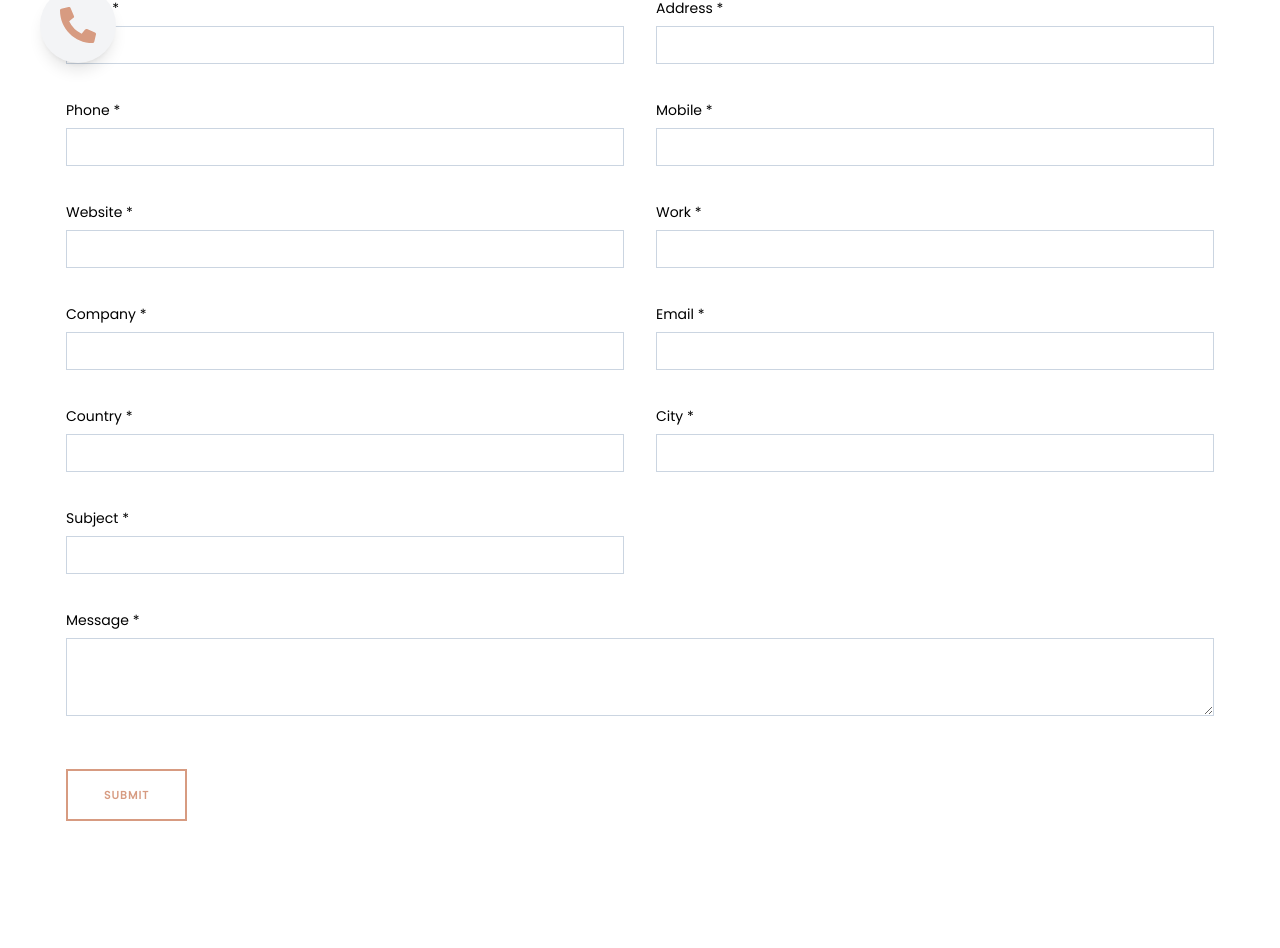
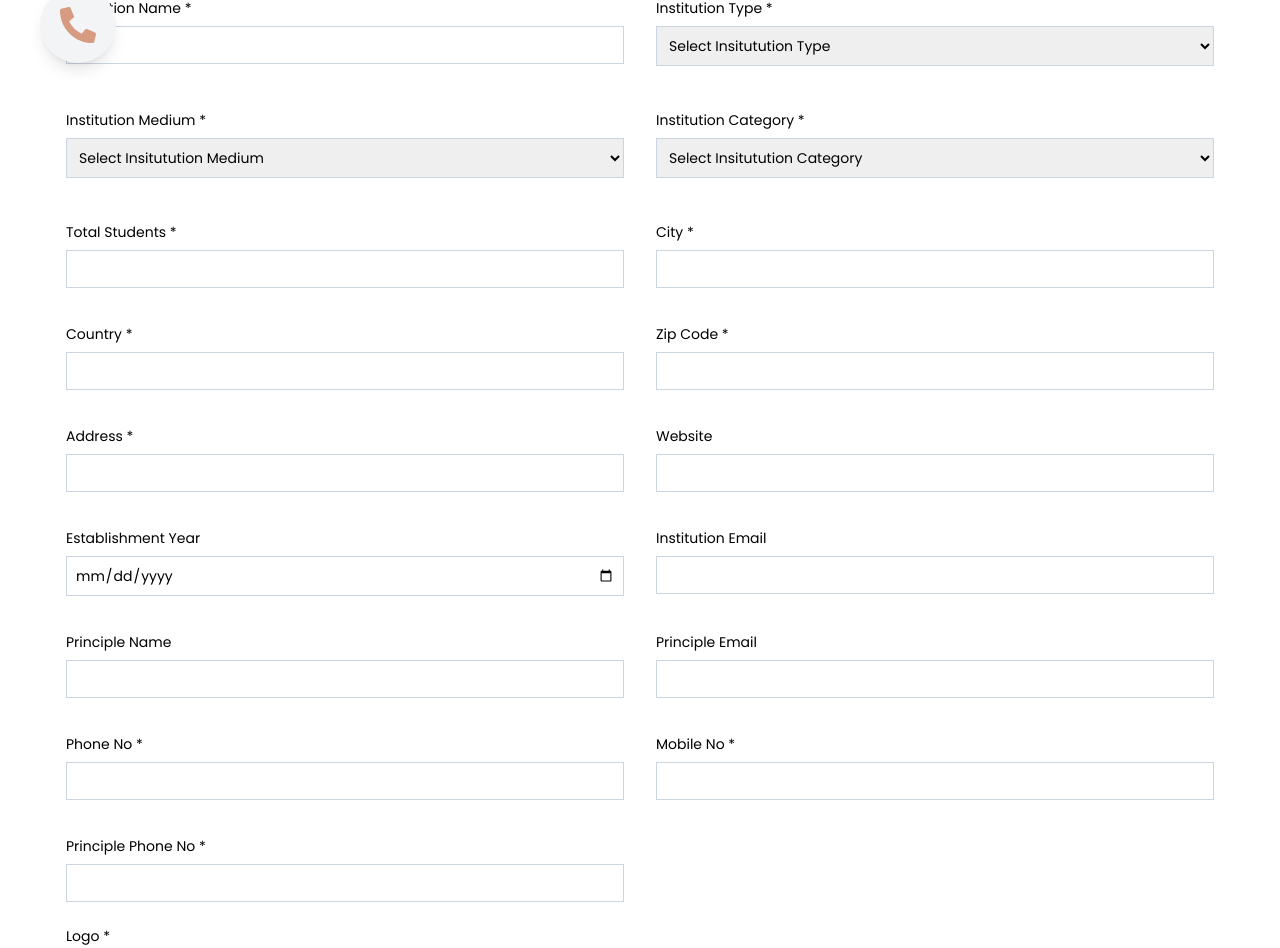
Before and after one commit to ashfakniloy/shannonit, a Next.js app: page /school-management-system in a window 1280 px wide. Shown: the part 697-1645 px from the top of the page. Built offline with nearby package versions, Linux system fonts and the light colour scheme.

Commit message:
added form and file upload custom hook

```diff
--- /dev/null
+++ b/components/Hooks/useFileUpload.js
@@ -0,0 +1,38 @@
+import { useState } from "react";
+
+function useFileUpload() {
+  const url = "https://api.cloudinary.com/v1_1/niloy56/image/upload";
+
+  const [imagePreview, setImagePreview] = useState("");
+
+  const fileUpload = async (e, formik) => {
+    const files = e.target.files;
+    const formData = new FormData();
+    formData.append("file", files[0]);
+    formData.append("upload_preset", "u9pqvof1");
+
+    // console.log([...formData.entries()]);
+
+    const res = await fetch(url, {
+      method: "POST",
+      body: formData,
+    });
+
+    const data = await res.json();
+
+    if (res.ok) {
+      console.log("success", data.secure_url);
+      setImagePreview(data.secure_url);
+      formik.setFieldValue("logo", data.secure_url);
+    } else {
+      console.log("failed", data);
+    }
+  };
+
+  return {
+    fileUpload,
+    imagePreview,
+  };
+}
+
+export default useFileUpload;
--- a/components/Services/ERP_Form.js
+++ b/components/Services/ERP_Form.js
@@ -93,15 +93,12 @@ function ERP_Form() {
                 <TextField label="Subject *" name="subject" type="text" />
                 <TextArea label="Message *" name="message" type="text" />
               </div>
-
-              <div className="mt-8 flex justify-start">
-                <button
-                  type="submit"
-                  className="px-9 py-3 border-2 border-custom-orange text-custom-orange text-[11px] tracking-widest font-bold bg-transparent hover:bg-custom-orange  hover:text-white transition duration-300 uppercase"
-                >
-                  Submit
-                </button>
-              </div>
+              <button
+                type="submit"
+                className="mt-5 px-9 py-3 border-2 border-custom-orange text-custom-orange text-[11px] tracking-widest font-bold bg-transparent hover:bg-custom-orange  hover:text-white transition duration-300 uppercase"
+              >
+                Submit
+              </button>
             </Form>
           )}
         </Formik>
--- /dev/null
+++ b/components/Services/SchoolManagementForm.js
@@ -0,0 +1,204 @@
+import { useRouter } from "next/router";
+import * as Yup from "yup";
+import { Formik, Form } from "formik";
+import { ToastContainer, toast } from "react-toastify";
+// import ERPModal from "./ERPModal";
+import "react-toastify/dist/ReactToastify.css";
+import {
+  TextField2 as TextField,
+  TextArea,
+  SelectField,
+  FileField,
+} from "../common/InputField";
+import useFileUpload from "../Hooks/useFileUpload";
+
+const API_URL = "https://boolalgback.herokuapp.com/erpData";
+
+function SchoolManagementForm() {
+  // const [showModal, setShowModal] = useState(false);
+  const router = useRouter();
+
+  const initialvalues = {
+    institution_name: "",
+    institution_type: "",
+    institution_medium: "",
+    institution_category: "",
+    total_students: "",
+    city: "",
+    country: "",
+    zip_code: "",
+    address: "",
+    website: "",
+    establishment_year: "",
+    institution_email: "",
+    principle_name: "",
+    principle_email: "",
+    phone_no: "",
+    mobile_no: "",
+    principle_phone_no: "",
+    logo: "",
+  };
+
+  const validate = Yup.object({
+    institution_name: Yup.string().required("Institution Name is required"),
+    institution_type: Yup.string().required("Institution Type is required"),
+    institution_medium: Yup.string().required("Institution Medium is required"),
+    institution_category: Yup.string().required(
+      "Institution Category is required"
+    ),
+    total_students: Yup.string().required("Total Students is required"),
+    city: Yup.string().required("City is required"),
+    country: Yup.string().required("Country is required"),
+    zip_code: Yup.string().required("Zip Code is required"),
+    address: Yup.string().required("Address is required"),
+    // website: Yup.string().required("Website is required"),
+    establishment_year: Yup.string().required("Establishment Year is required"),
+    institution_email: Yup.string().required(" Institution Email is required"),
+    principle_name: Yup.string().required("Principle Name is required"),
+    principle_email: Yup.string().required("Principle Email is required"),
+    phone_no: Yup.string().required("Phone No is required"),
+    mobile_no: Yup.string().required("Mobile No is required"),
+    principle_phone_no: Yup.string().required("Principle Phone No is required"),
+    logo: Yup.string().required("Logo is required"),
+  });
+
+  const { fileUpload, imagePreview } = useFileUpload();
+
+  const handleSubmit = (values) => {
+    console.log(values);
+  };
+
+  // const handleSubmit = async (values, formik) => {
+  //   const res = await fetch(`${API_URL}`, {
+  //     method: "POST",
+  //     headers: {
+  //       "Content-Type": "application/json",
+  //     },
+  //     body: JSON.stringify(values),
+  //   });
+
+  //   if (res.ok) {
+  //     toast.success("Form Submitted Successfully!");
+  //     // setShowModal(true);
+  //     console.log(res);
+  //     router.push("/user");
+  //     // formik.resetForm();
+  //   } else {
+  //     console.log("status", res.status);
+  //     toast.error("Something went wrong!");
+  //   }
+  // };
+
+  return (
+    <div>
+      <div className="mt-6">
+        <Formik
+          initialValues={initialvalues}
+          validationSchema={validate}
+          onSubmit={handleSubmit}
+        >
+          {(formik) => (
+            <Form>
+              <ToastContainer />
+              <div className="grid grid-cols-1 md:grid-cols-2 text-sm gap-x-8 gap-y-5 md:gap-y-7">
+                <TextField
+                  label="Institution Name *"
+                  name="institution_name"
+                  type="text"
+                />
+                {/* <SelectField
+                  label="Institution Type *"
+                  name="institution_type"
+                  type="text"
+                /> */}
+                <SelectField
+                  label="Institution Type *"
+                  name="institution_type"
+                  type="text"
+                  placeholder="Select Insitutution Type"
+                  options={[
+                    "Kindergarten",
+                    "School",
+                    "High School",
+                    "College",
+                    "All",
+                  ]}
+                />
+                <SelectField
+                  label="Institution Medium *"
+                  name="institution_medium"
+                  type="text"
+                  placeholder="Select Insitutution Medium"
+                  options={["Bangla", "English", "English Version"]}
+                />
+                <SelectField
+                  label="Institution Category *"
+                  name="institution_category"
+                  type="text"
+                  placeholder="Select Insitutution Category"
+                  options={["Government", "Private"]}
+                />
+                <TextField
+                  label="Total Students *"
+                  name="total_students"
+                  type="number"
+                />
+                <TextField label="City *" name="city" type="text" />
+                <TextField label="Country *" name="country" type="text" />
+                <TextField label="Zip Code *" name="zip_code" type="number" />
+                <TextField label="Address *" name="address" type="text" />
+                <TextField label="Website" name="website" type="text" />
+                <TextField
+                  label="Establishment Year"
+                  name="establishment_year"
+                  type="date"
+                />
+                <TextField
+                  label="Institution Email"
+                  name="institution_email"
+                  type="email"
+                />
+                <TextField
+                  label="Principle Name"
+                  name="principle_name"
+                  type="text"
+                />
+                <TextField
+                  label="Principle Email"
+                  name="principle_email"
+                  type="email"
+                />
+
+                <TextField label="Phone No *" name="phone_no" type="text" />
+                <TextField label="Mobile No *" name="mobile_no" type="text" />
+                <TextField
+                  label="Principle Phone No *"
+                  name="principle_phone_no"
+                  type="text"
+                />
+              </div>
+              <div className="my-4">
+                <FileField
+                  name="logo"
+                  label="Logo *"
+                  handleChange={(e) => fileUpload(e, formik)}
+                  imagePreview={imagePreview}
+                />
+              </div>
+              <button
+                type="submit"
+                className="mt-5 px-9 py-3 border-2 border-custom-orange text-custom-orange text-[11px] tracking-widest font-bold bg-transparent hover:bg-custom-orange  hover:text-white transition duration-300 uppercase"
+              >
+                Submit
+              </button>
+            </Form>
+          )}
+        </Formik>
+      </div>
+
+      {/* <ERPModal showModal={showModal} setShowModal={setShowModal} /> */}
+    </div>
+  );
+}
+
+export default SchoolManagementForm;
--- a/components/common/InputField.js
+++ b/components/common/InputField.js
@@ -1,3 +1,4 @@
+import Image from "next/image";
 import { ErrorMessage, Field } from "formik";
 
 export const TextField = ({ ...props }) => {
@@ -49,3 +50,54 @@ export const TextArea = ({ label, ...props }) => {
     </div>
   );
 };
+
+export const SelectField = ({ label, options, placeholder, ...props }) => {
+  return (
+    <div className="mb-2">
+      <label {...props}>{label}</label>
+      <div className="my-2 relative">
+        <Field
+          as="select"
+          {...props}
+          className="p-2 w-full outline-none border border-slate-300 focus:border-red-500"
+        >
+          <option
+            value=""
+            className="text-slate-400"
+            defaultValue={true}
+            hidden
+          >
+            {placeholder}
+          </option>
+          {options.map((option, i) => (
+            <option key={i} value={option}>
+              {option}
+            </option>
+          ))}
+        </Field>
+        <p className="absolute -bottom-4 text-red-500 text-xs">
+          <ErrorMessage {...props} />
+        </p>
+      </div>
+    </div>
+  );
+};
+
+export const FileField = ({ label, name, handleChange, imagePreview }) => {
+  return (
+    <div className="text-sm">
+      <div className="relative flex flex-col">
+        <label htmlFor="name">{label}</label>
+        <input type="file" id={name} className="mt-1" onChange={handleChange} />
+        <p className="absolute -bottom-4 text-red-500 text-xs">
+          <ErrorMessage name={name} />
+        </p>
+      </div>
+      <div className="mt-2">
+        {imagePreview && (
+          <Image src={imagePreview} alt={name} width={60} height={60} />
+        )}
+      </div>
+    </div>
+  );
+};
--- a/next.config.js
+++ b/next.config.js
@@ -1,6 +1,12 @@
-/** @type {import('next').NextConfig} */
-const nextConfig = {
-  reactStrictMode: true,
-}
+// /** @type {import('next').NextConfig} */
+// const nextConfig = {
+//   reactStrictMode: true,
+// }
 
-module.exports = nextConfig
+// module.exports = nextConfig
+
+module.exports = {
+  images: {
+    domains: ["res.cloudinary.com"],
+  },
+};
--- a/pages/school-management-system.js
+++ b/pages/school-management-system.js
@@ -1,6 +1,7 @@
 // import Image from "next/image";
 import Layout from "../components/Layout";
 import ERP_Form from "../components/Services/ERP_Form";
+import SchoolManagementForm from "../components/Services/SchoolManagementForm";
 
 function SchoolManagementSystemPage() {
   const title = "School Management System page";
@@ -11,7 +12,8 @@ function SchoolManagementSystemPage() {
     <Layout title={title} heading={heading} text={text}>
       <div className="bg-white">
         <div className="lg:container py-20 px-4 lg:py-32 ">
-          <ERP_Form />
+          {/* <ERP_Form /> */}
+          <SchoolManagementForm />
         </div>
       </div>
     </Layout>
```
